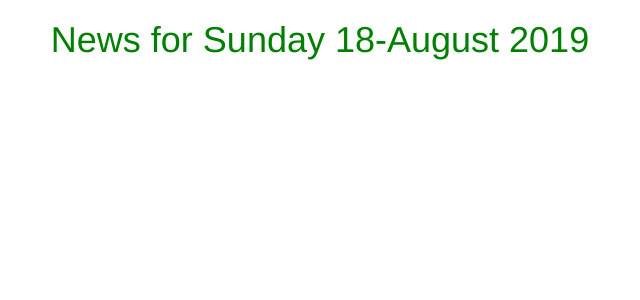
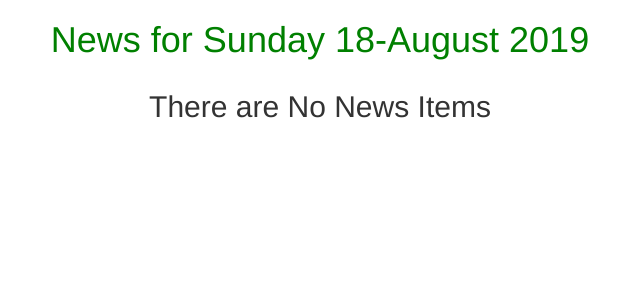
Before and after one commit to brayomumo/Django-mini-project, a Django app: page /news/today/ in a window 1280 px wide. Shown: the part 52-352 px from the top of the page, without its empty margins (320-960 px from the left). Run offline with Django 3.2, Linux system fonts and the light colour scheme; some libraries are stand-ins or nearby versions.

Commit message:
adding contente to the templates

```diff
--- a/news/templates/all-news/today-news.html
+++ b/news/templates/all-news/today-news.html
@@ -2,4 +2,22 @@
 
 {% block content %}
 {{block.super}}
+
+<div class="container">
+    <!-- Looping through the news -->
+    {% for news_item in news %}
+    <div class="row">
+        <div class="col-xs-6 col-sm-6 col-md-6 col-lg-6">
+            <h2 class="text-center" style="color: rgb(1, 36, 1)"> {{ news_item.title }} </h2>
+
+            <h4 class="text-left">{{ news_item.post}}</h4>
+        </div>
+    </div>
+
+    {% empty %}
+    <div class="row">
+        <h2 class="text-center"> There are No News Items</h2>
+    </div>
+    {% endfor %}
+</div>
 {% endblock %}
```
Also changed, not shown: news/templates/all-news/past-news.html (+14 -0 lines).
